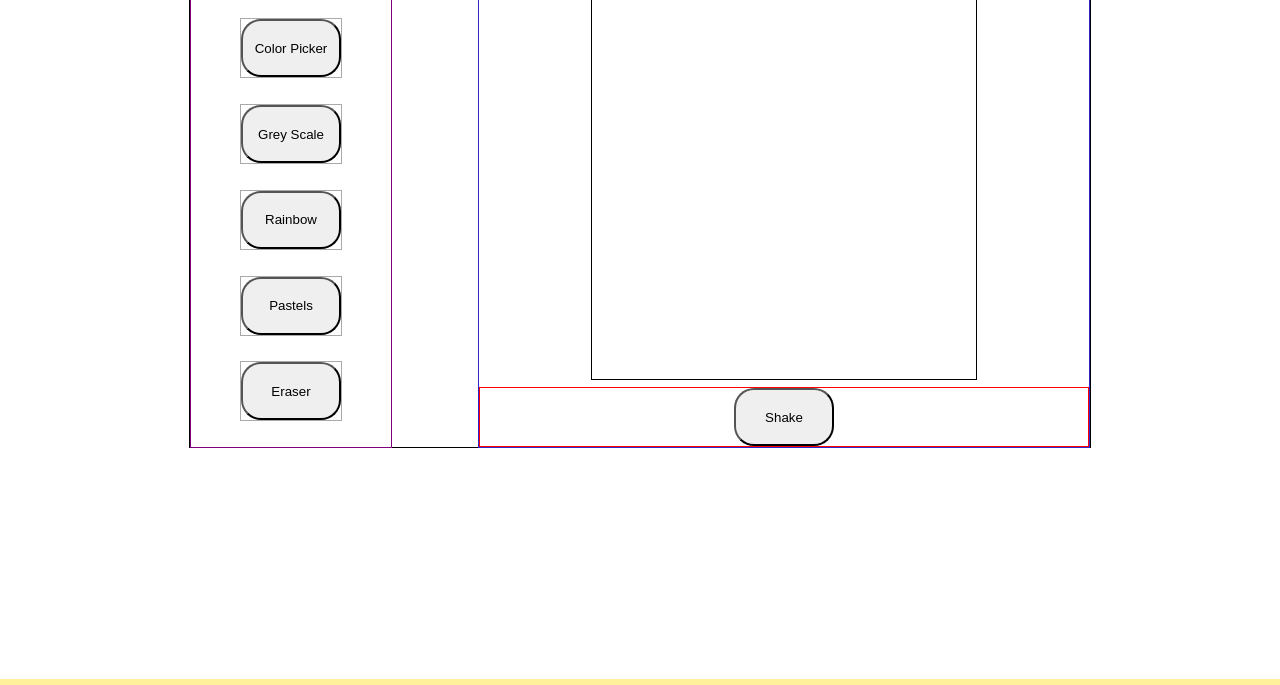
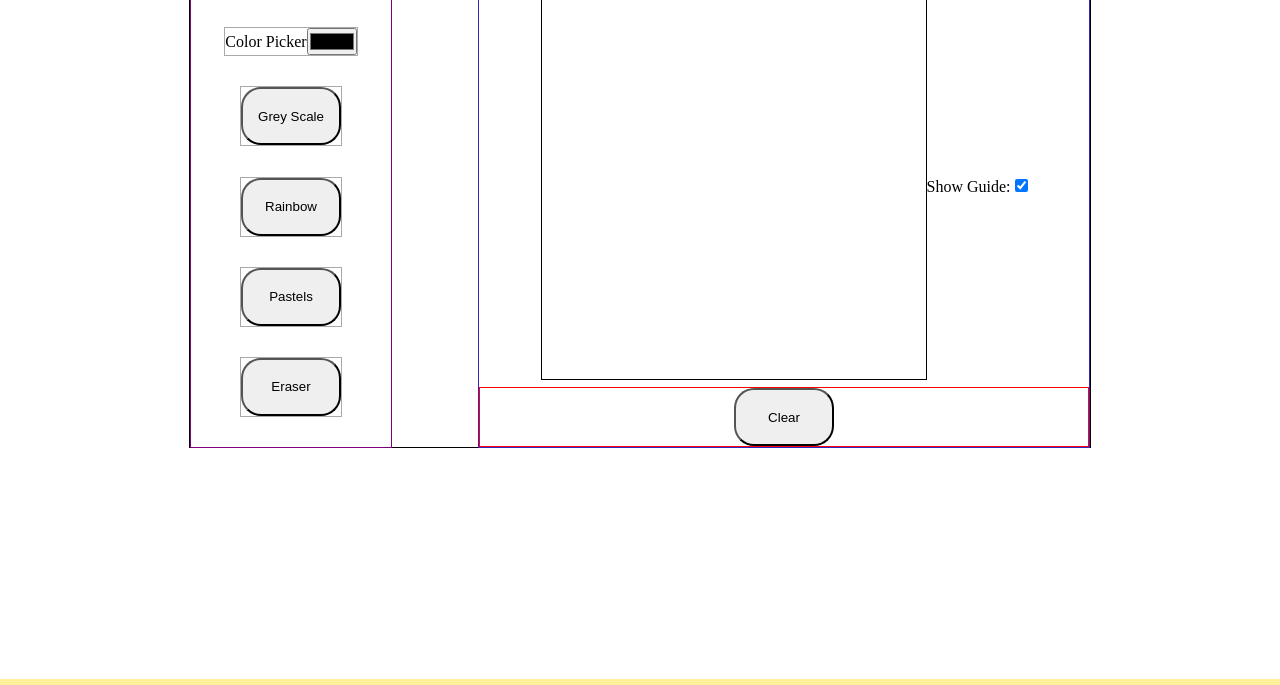
Before and after one commit to jguneratne/etch-a-sketch, a plain HTML site: page index.html in a window 1280 px wide. Shown: the part 69-754 px from the top of the page. Drawn offline with Linux system fonts and the light colour scheme.

Commit message:
Add dimensions to canvas

```diff
--- a/index.html
+++ b/index.html
@@ -20,7 +20,8 @@
               </div>
 
             <div class="selection">
-                <button class="color-picker">Color Picker</button>
+                <label for="colorInput">Color Picker</label>
+                <input type="color" id="color-picker">
             </div>
 
             <div class="selection">
@@ -47,12 +48,20 @@
             </div>
 
             <div class="canvas">
-                <canvas id="grid"></canvas>
+                <div id="guide"></div>
+
+                <canvas width="368" height="368" id="grid"></canvas>
+
+                <div class="show-guide">
+
+                    <label for="toggleGuide"> Show Guide: </label>
+                    <input type="checkbox" id="toggle-guide" checked>
+                </div>
             </div>
 
             <div class="under-canvas">
-                <div class="shake">
-                    <button class="shake">Shake</button>
+                <div class="clear">
+                    <button type="button" id="clear-btn">Clear</button>
                 </div>
             </div>
 
@@ -66,7 +75,7 @@
             <p class="my-copyright">Jenn Guneratne © 2022 </p>
 
             <a href="https://github.com/jguneratne/rock-paper-scissors" target="_blank" rel="noopener noreferrer">
-                <img class="github-logo" src="./images/Octocat.jpg" alt="Octocat GitHub Logo">
+                <img class="github-logo" src="./images/GitHub-Mark-32px.png" alt="Octocat GitHub Logo">
         </div>
 
 
```
